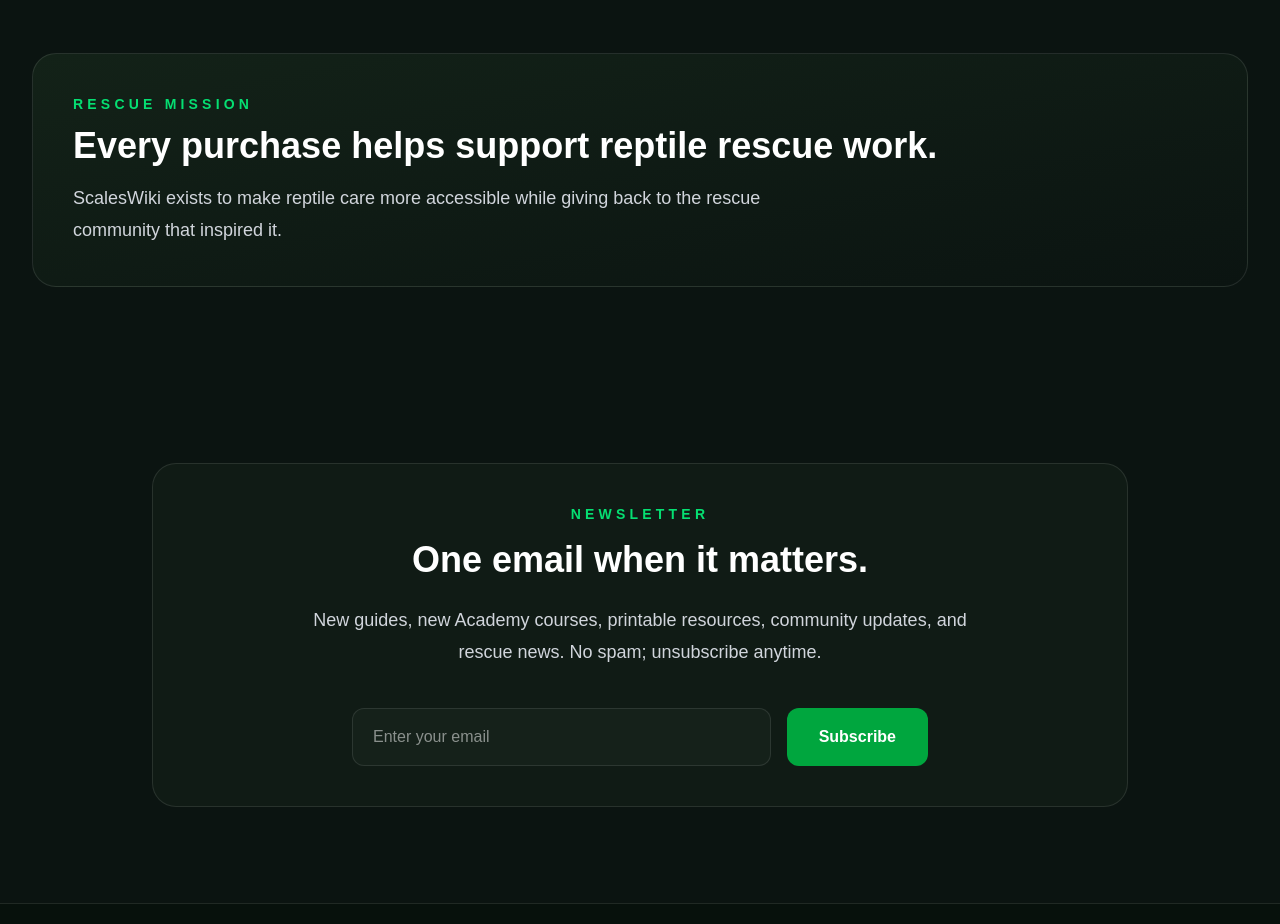
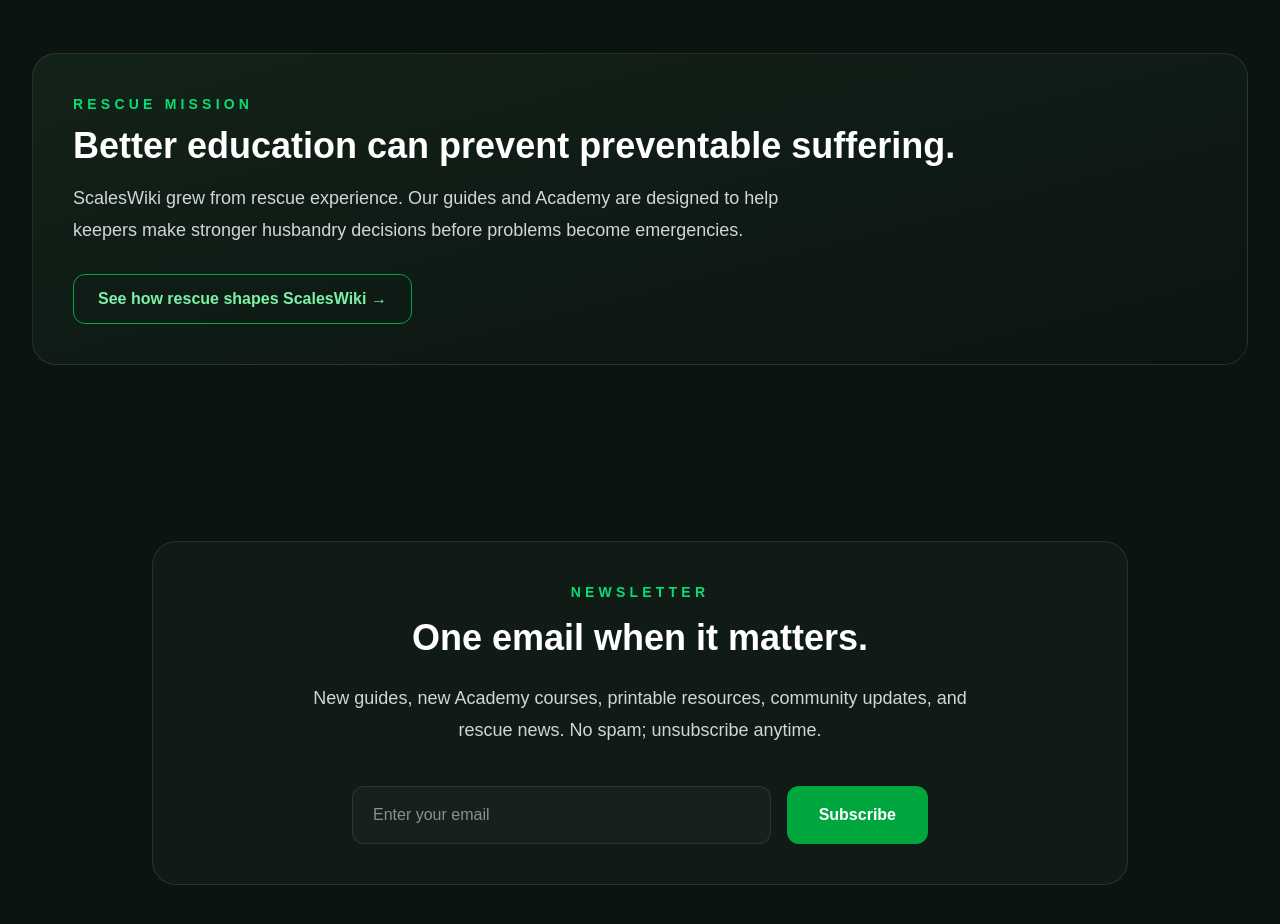
Before and after one commit to scalesandtailsrescue72-star/scaleswiki, a Next.js app: page / in a window 1280 px wide. Shown: the part 5900-6824 px from the top of the page. Built offline with nearby package versions, Linux system fonts and the light colour scheme; no server answers.

Commit message:
Link homepage rescue section

```diff
--- a/app/components/Rescue.tsx
+++ b/app/components/Rescue.tsx
@@ -1,12 +1,20 @@
+import Link from "next/link";
+
 export function Rescue() {
   return (
     <section id="rescue" className="mx-auto max-w-7xl px-6 py-20 lg:px-8">
       <div className="rounded-3xl border border-white/10 bg-gradient-to-br from-[#132218] to-[#0B1411] p-8 sm:p-10">
         <p className="text-sm font-semibold uppercase tracking-[0.3em] text-green-400">Rescue mission</p>
-        <h2 className="mt-3 text-3xl font-semibold text-white sm:text-4xl">Every purchase helps support reptile rescue work.</h2>
+        <h2 className="mt-3 text-3xl font-semibold text-white sm:text-4xl">Better education can prevent preventable suffering.</h2>
         <p className="mt-4 max-w-3xl text-lg leading-8 text-gray-300">
-          ScalesWiki exists to make reptile care more accessible while giving back to the rescue community that inspired it.
+          ScalesWiki grew from rescue experience. Our guides and Academy are designed to help keepers make stronger husbandry decisions before problems become emergencies.
         </p>
+        <Link
+          href="/rescue"
+          className="mt-7 inline-flex rounded-xl border border-green-600 px-6 py-3 font-semibold text-green-300 transition hover:bg-green-950/50"
+        >
+          See how rescue shapes ScalesWiki →
+        </Link>
       </div>
     </section>
   );
```
